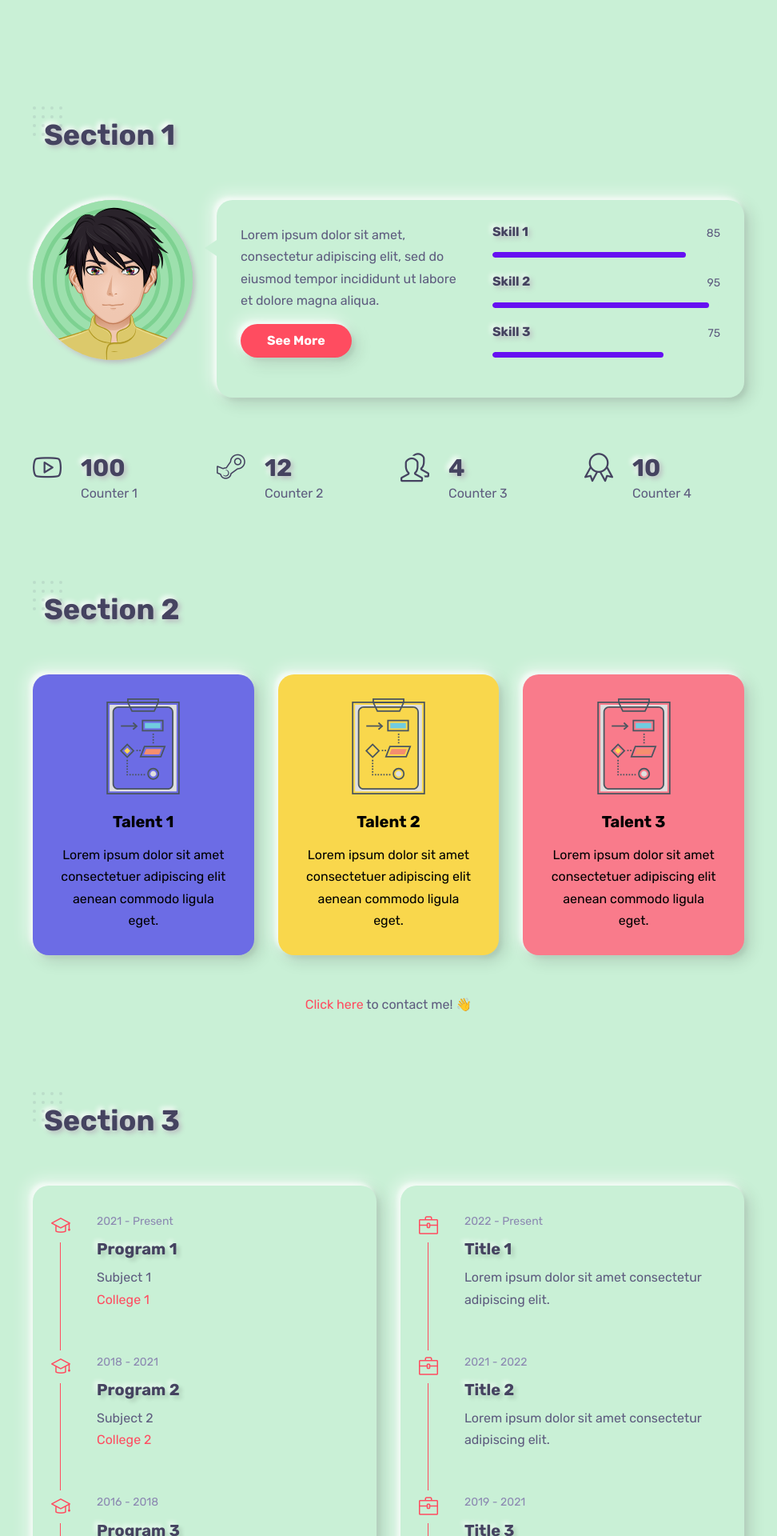
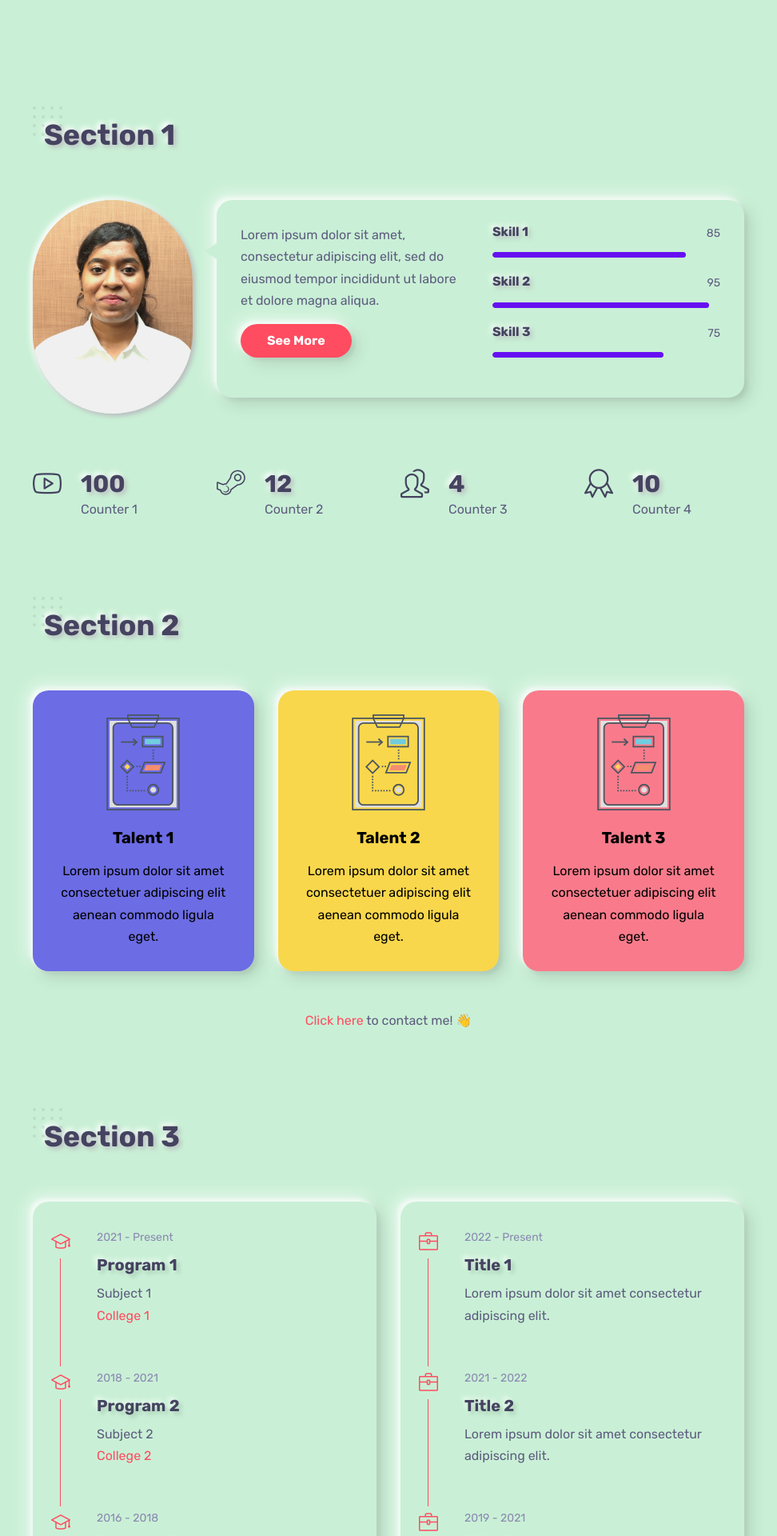
Before and after one commit to KokitkarSayali/KokitkarSayali.github.io, a Jekyll site: the page built from index.markdown, in a window 1280 px wide. Shown: the part 863-2783 px from the top of the page at 80% size, without its empty margins (154-1126 px from the left). Built offline with Jekyll 4.4.1, drawn with Linux system fonts in a browser that asks for light colours; some web fonts are replaced.

Commit message:
pic added

```diff
--- a/_data/section1.yml
+++ b/_data/section1.yml
@@ -1,6 +1,6 @@
 Intro:
   text: Lorem ipsum dolor sit amet, consectetur adipiscing elit, sed do eiusmod tempor incididunt ut labore et dolore magna aliqua.
-  avatar: assets/images/avatar.svg
+  avatar: assets/images/formal.jpg
 
 btn:
   show: true
```
Also changed, not shown: assets/images/formal.JPG (added).
